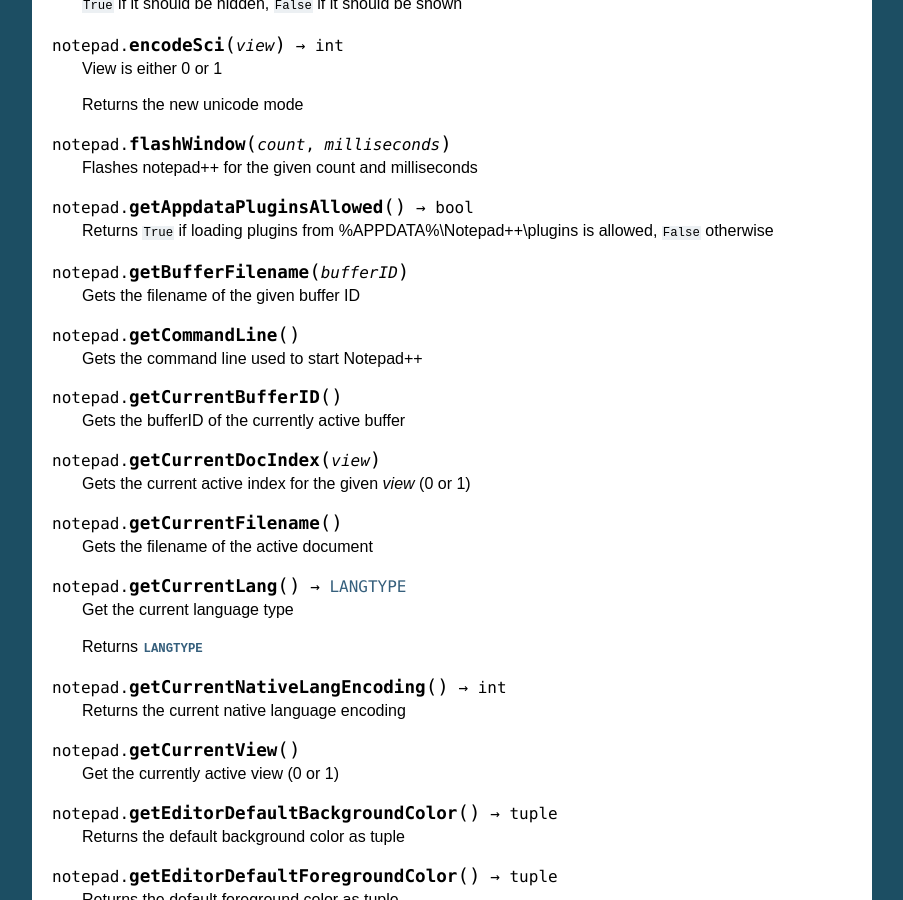
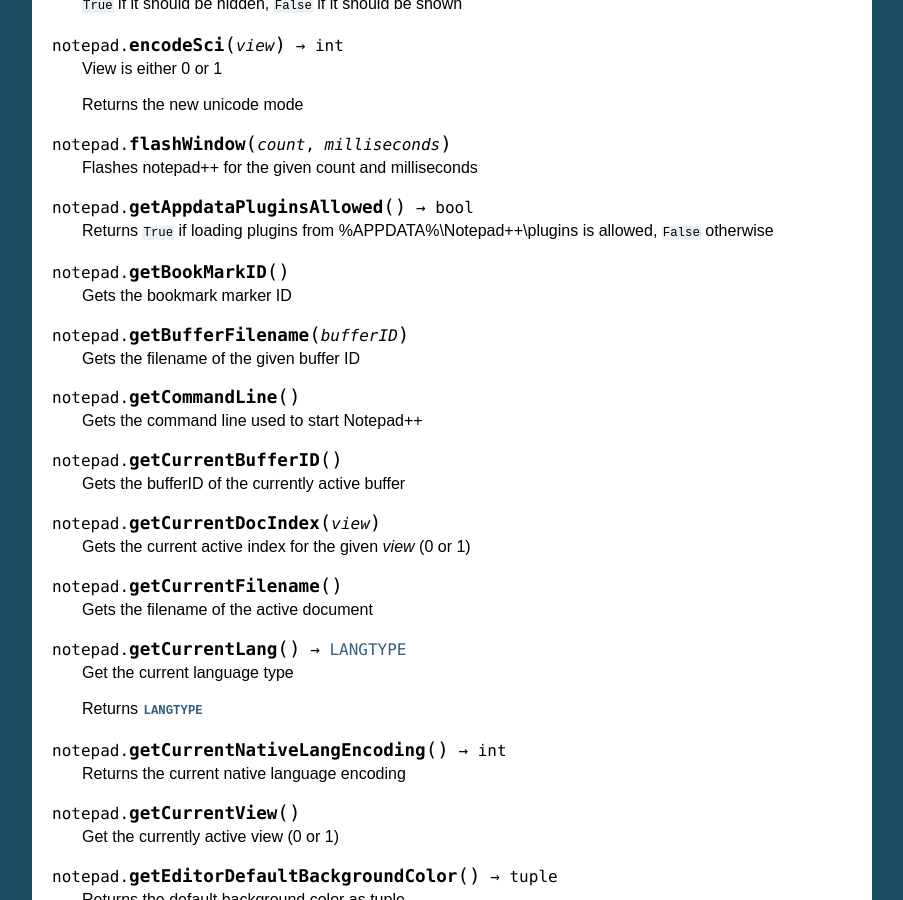
Before and after one commit to bruderstein/PythonScript, a Sphinx documentation site: the page built from docs/source/notepad.rst, in a window 1280 px wide and 900 px high, scrolled down 2006 px. Shown: the whole window, without its empty margins (198-1101 px from the left). Built offline with Sphinx 7.4.7, drawn with Linux system fonts in a browser that asks for light colours; some of the changed text lies outside the part shown.

Commit message:
add getBookMarkID() call to docs (#259)
Co-authored-by: VinsWorldcom <vin@vinsworld.com>

```diff
--- a/docs/source/notepad.rst
+++ b/docs/source/notepad.rst
@@ -153,6 +153,11 @@
 .. method:: notepad.getAppdataPluginsAllowed() -> bool
 
    Returns ``True`` if loading plugins from %APPDATA%\\Notepad++\\plugins is allowed, ``False`` otherwise
+
+
+.. method:: notepad.getBookMarkID()
+
+   Gets the bookmark marker ID
 
 
 .. method:: notepad.getBufferFilename(bufferID)
```
